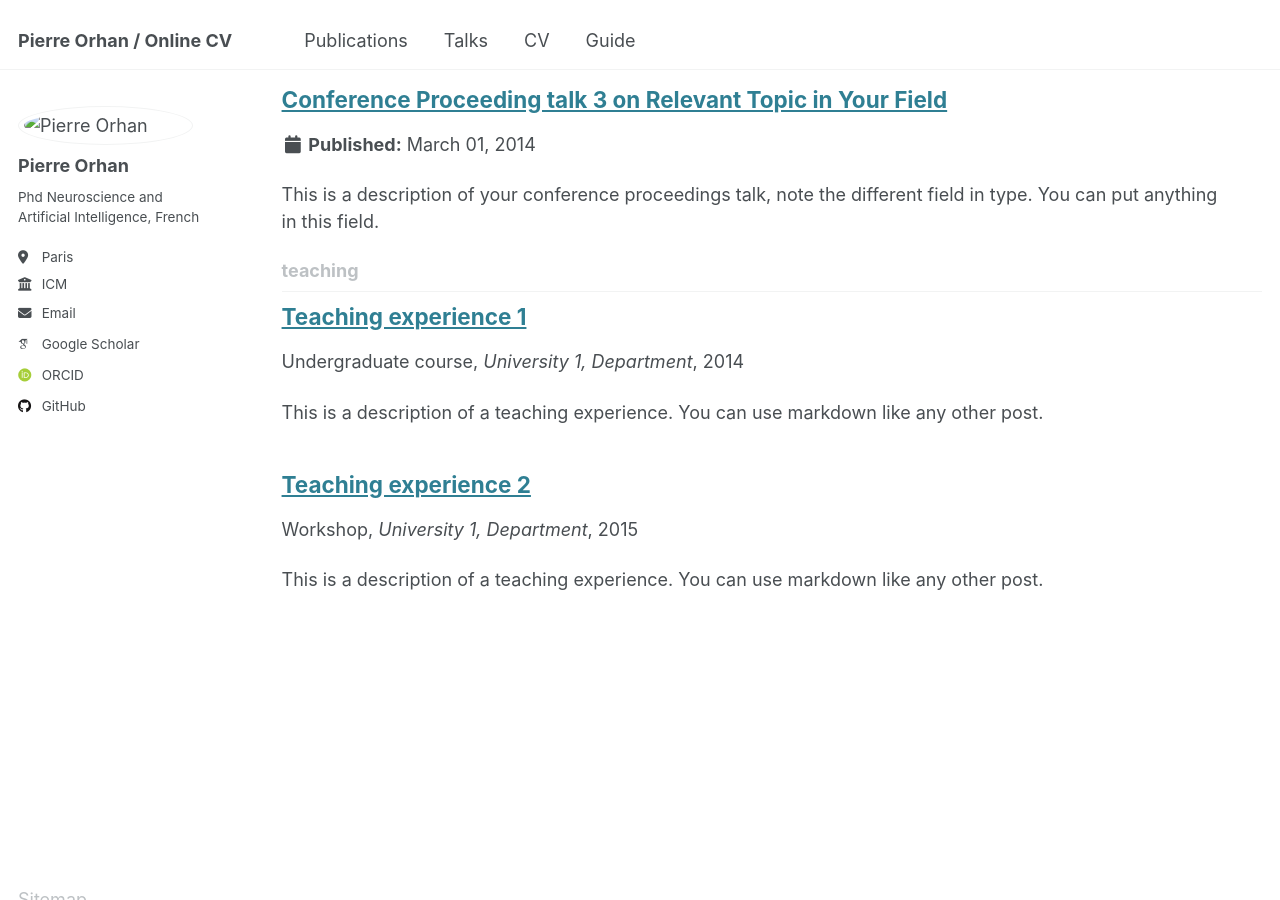
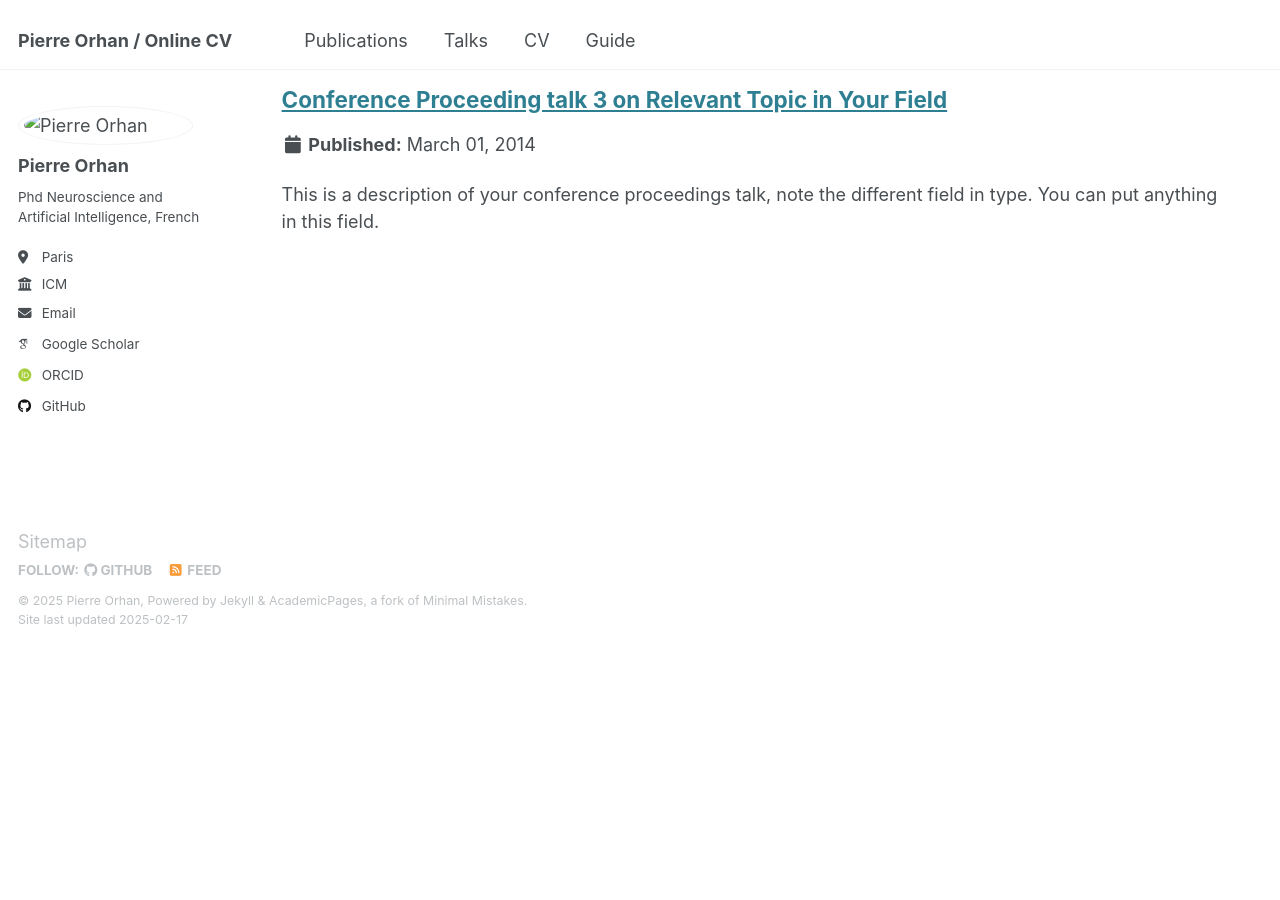
Before and after one commit to PierreOrhan/PierreOrhan, a Jekyll site: the page built from _pages/collection-archive.html, in a window 1280 px wide and 900 px high, scrolled down 2279 px. Built offline with Jekyll 4.4.1, drawn with Linux system fonts in a browser that asks for light colours; some web fonts are replaced; after the commit the page ends 2926 px from its top, so only the background shows below that; some of the changed lines change nothing that is shown.

Commit message:
first changes

```diff
--- a/_config.yml
+++ b/_config.yml
@@ -214,16 +214,16 @@ kramdown:
 # These settings control the types of collections used by the template
 collections:
   teaching:
-    output: true
+    output: False
     permalink: /:collection/:path/
   publications:
     output: true
     permalink: /:collection/:path/
   portfolio:
-    output: true
+    output: True
     permalink: /:collection/:path/
   talks:
-    output: true
+    output: True
     permalink: /:collection/:path/
 
 
```
